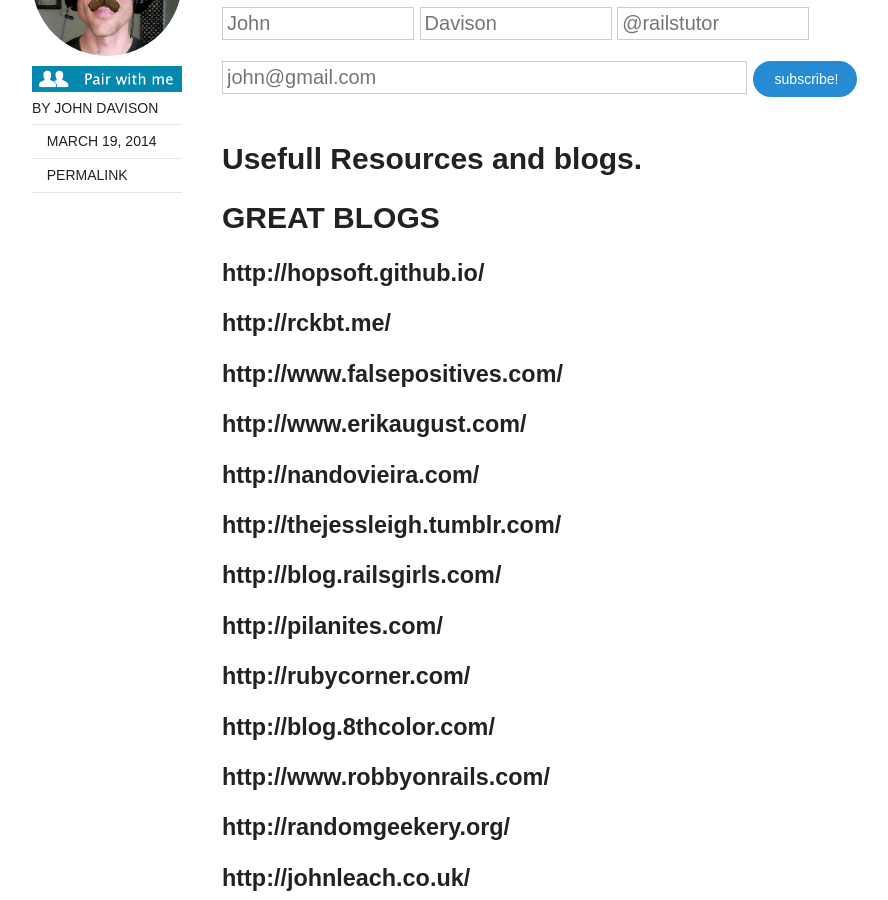
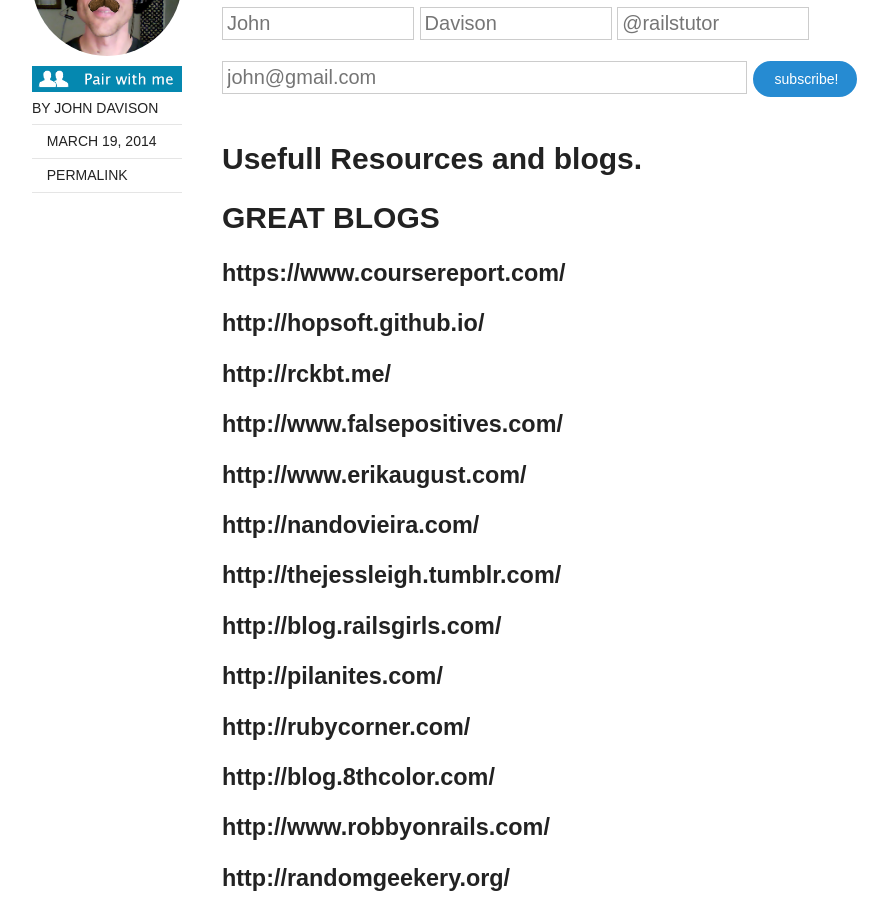
Before and after one commit to jcdavison/rubyonrailstutor.github.io, a Jekyll site: the page built from _posts/2014-03-19-blog-roll.md, in a window 1280 px wide and 900 px high, scrolled down 343 px. Shown: the whole window, without its empty margins (128-1016 px from the left). Built offline with Jekyll 4.4.1, drawn with Linux system fonts in a browser that asks for light colours; nearby versions of some CDN libraries; comment, search, counter and statistics services are not loaded; some of the changed lines change nothing that is shown.

Commit message:
update blog roll

```diff
--- a/_posts/2014-03-19-blog-roll.md
+++ b/_posts/2014-03-19-blog-roll.md
@@ -10,6 +10,9 @@ categories: blogroll
 
 
 ## GREAT BLOGS
+
+
+### [https://www.coursereport.com/](https://www.coursereport.com/)
 
 ### [http://hopsoft.github.io/](http://hopsoft.github.io/)
 
```
